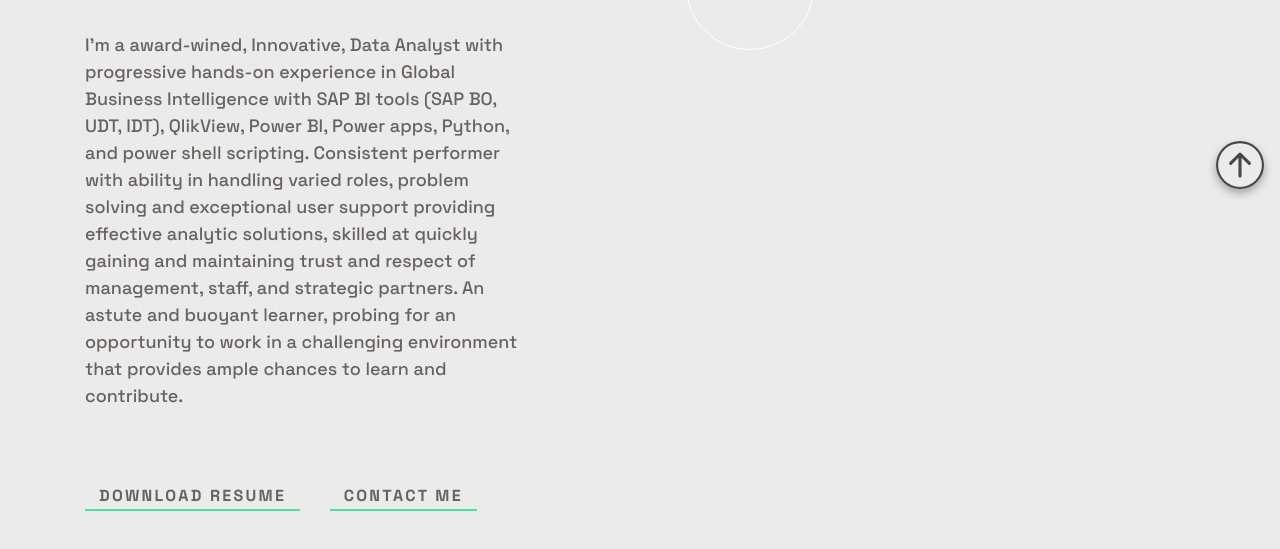
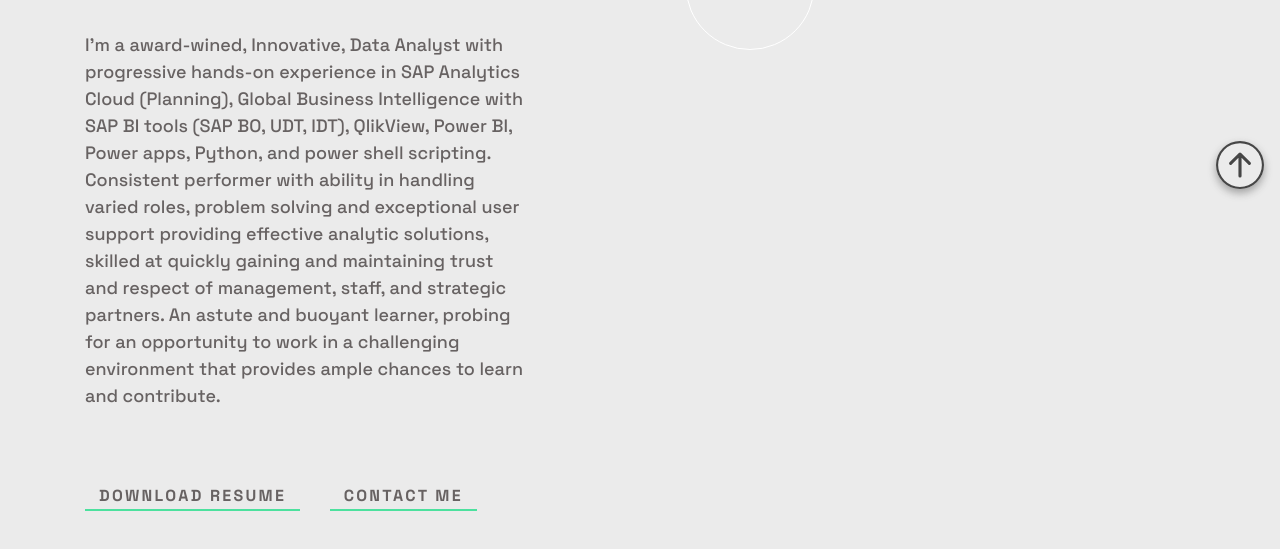
Before and after one commit to Mahalingam-G/Mahalingam-G.github.io, a plain HTML site: page index.html in a window 1280 px wide. Shown: the part 605-1154 px from the top of the page. Drawn offline with nearby package versions, Linux system fonts and the light colour scheme.

Commit message:
Update index.html

```diff
--- a/index.html
+++ b/index.html
@@ -110,7 +110,7 @@
                             I'm <span class="textdec" style="font-family: 'Itim', cursive; font-weight:300;"></span>
                         </h1>
                         <p class="hero__description">
-                            I'm a award-wined, Innovative, Data Analyst with progressive hands-on experience in Global Business Intelligence with SAP BI tools (SAP BO, UDT, IDT), QlikView, Power BI, Power apps, Python, and power shell scripting. Consistent performer with ability in handling varied roles, problem solving and exceptional user support providing effective analytic solutions, skilled at quickly gaining   and maintaining trust and respect of management, staff, and strategic partners.
+                            I'm a award-wined, Innovative, Data Analyst with progressive hands-on experience in SAP Analytics Cloud (Planning), Global Business Intelligence with SAP BI tools (SAP BO, UDT, IDT), QlikView, Power BI, Power apps, Python, and power shell scripting. Consistent performer with ability in handling varied roles, problem solving and exceptional user support providing effective analytic solutions, skilled at quickly gaining   and maintaining trust and respect of management, staff, and strategic partners.
                             An astute and buoyant learner, probing for an opportunity to work in a challenging environment that provides ample chances to learn and contribute.
                         </p>
                         <a href="./assets/images/Mahalingam_Resume.pdf" title="Mahalingam_Resume" download="Mahalingam_Resume.pdf" class="hero__contact underline">Download Resume</a>
```
